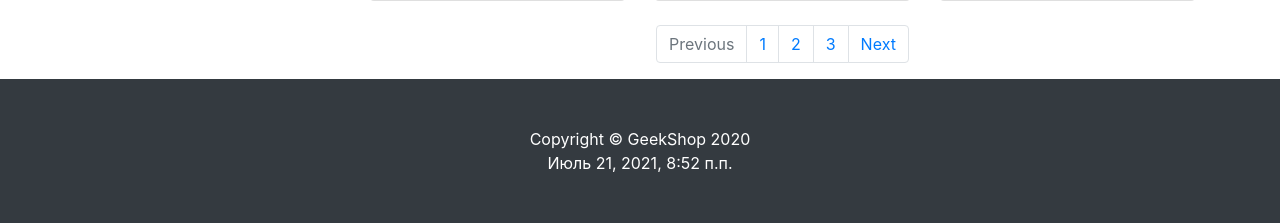
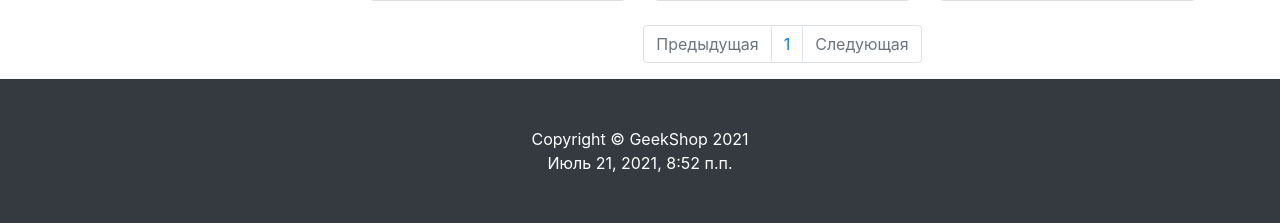
Before and after one commit to Max-proger/geekshop-server, a Django app: page /products/2/ in a window 1280 px wide. Shown: the part 1129-1352 px from the top of the page. Run offline with Django 3.2, Linux system fonts and the light colour scheme; data comes from the database, SQL or seed files in the repository; some libraries are stand-ins or nearby versions.

Commit message:
added pagination

```diff
--- a/products/templates/products/products.html
+++ b/products/templates/products/products.html
@@ -80,14 +80,19 @@
 
             <nav aria-label="Page navigation example">
                 <ul class="pagination justify-content-center">
-                    <li class="page-item disabled">
-                        <a class="page-link" href="#" tabindex="-1" aria-disabled="true">Previous</a>
+                    <li class="page-item {% if not products.has_previous %} disabled {% endif %}">
+                        <a class="page-link"
+                           href="{% if has_previous %} {% url 'products:page' products.previous_page_number %} {% else %} # {% endif %}"
+                           tabindex="-1" aria-disabled="true">Предыдущая</a>
                     </li>
-                    <li class="page-item"><a class="page-link" href="#">1</a></li>
-                    <li class="page-item"><a class="page-link" href="#">2</a></li>
-                    <li class="page-item"><a class="page-link" href="#">3</a></li>
-                    <li class="page-item">
-                        <a class="page-link" href="#">Next</a>
+                    {% for page in products.paginator.page_range %}
+                        <li class="page-item"><a class="page-link" href="{% url 'products:page' page %}">{{ page }}</a></li>
+                    {% endfor %}
+                    <li class="page-item {% if not products.has_next %} disabled {% endif %}">
+                        <a class="page-link"
+                           href="{% if products.has_next %} {% url 'products:page' products.next_page_number %} {% else %} # {% endif %}">
+                            Следующая
+                        </a>
                     </li>
                 </ul>
             </nav>
@@ -102,7 +107,7 @@
 {% block footer %}
     <footer class="py-5 bg-dark">
         <div class="container">
-            <p class="m-0 text-center text-white">Copyright &copy; GeekShop 2020</p>
+            <p class="m-0 text-center text-white">Copyright &copy; GeekShop 2021</p>
             <p class="m-0 text-center text-white">{{ time }}</p>
         </div>
     </footer>
--- a/products/urls.py
+++ b/products/urls.py
@@ -7,4 +7,5 @@ app_name = 'products'
 urlpatterns = [
     path('', products, name='index'),
     path('<int:category_id>/', products, name='product'),
+    path('page/<int:page>/', products, name='page')
 ]
--- a/products/views.py
+++ b/products/views.py
@@ -1,7 +1,7 @@
 from django.shortcuts import render
-import json
 import datetime
 from  products.models import ProductCategory, Product
+from django.core.paginator import Paginator, EmptyPage, PageNotAnInteger
 
 
 # Create your views here.
@@ -11,15 +11,22 @@ def index(request):
     return render(request, 'products/index.html', context)
 
 
-def products(request, category_id=None):
+def products(request, category_id=None, page=1):
     context = {
         'title': 'GeekShop - Каталог',
         'categories': ProductCategory.objects.all(),
         'time': datetime.datetime.now(),
     }
     if category_id:
-        context['products'] = Product.objects.filter(category_id=category_id)
+        products = Product.objects.filter(category_id=category_id)
     else:
-        context['products'] = Product.objects.all()
-
+        products = Product.objects.all()
+    paginator = Paginator(products, 3)
+    try:
+        products_paginator = paginator.page(page)
+    except PageNotAnInteger:
+        products_paginator = paginator.page(1)
+    except EmptyPage:
+        products_paginator = paginator.page(paginator.num_pages)
+    context['products'] = products_paginator
     return render(request, 'products/products.html', context)
```
